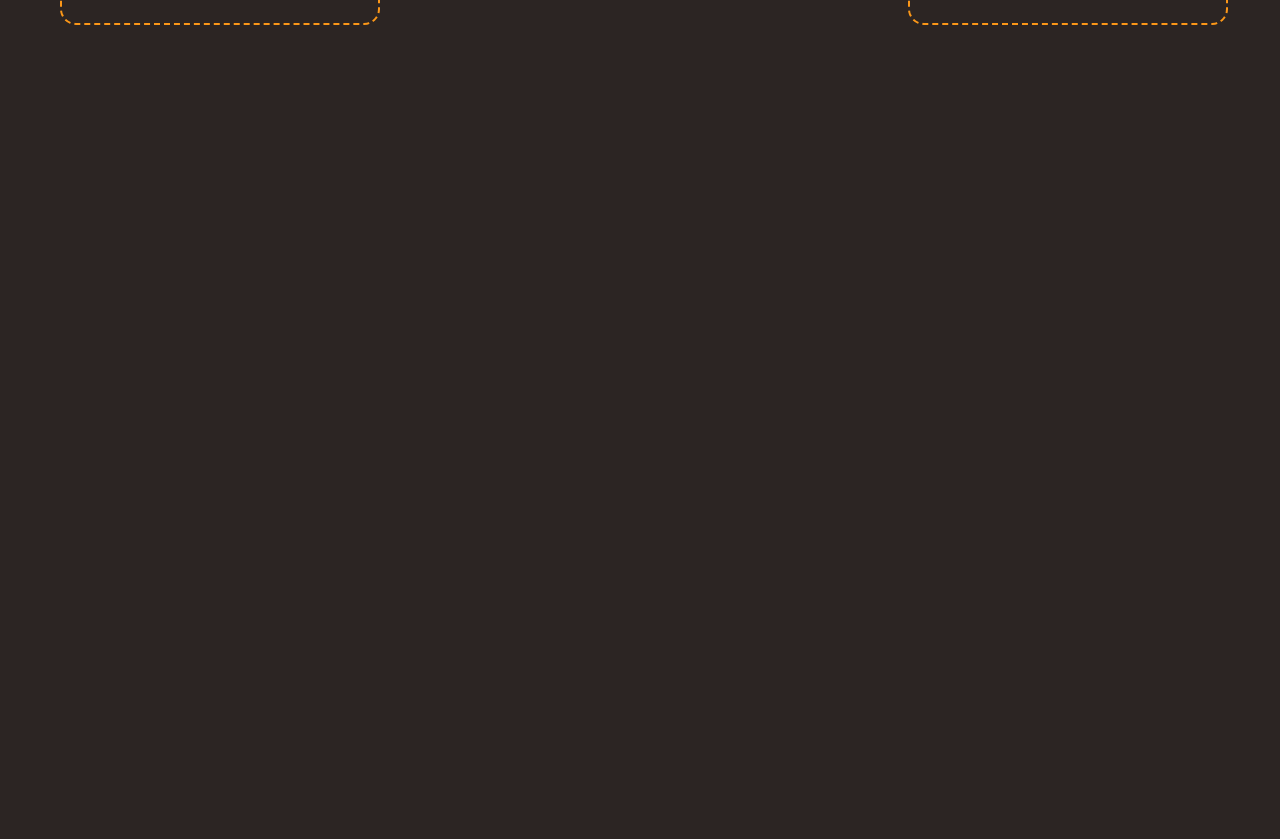
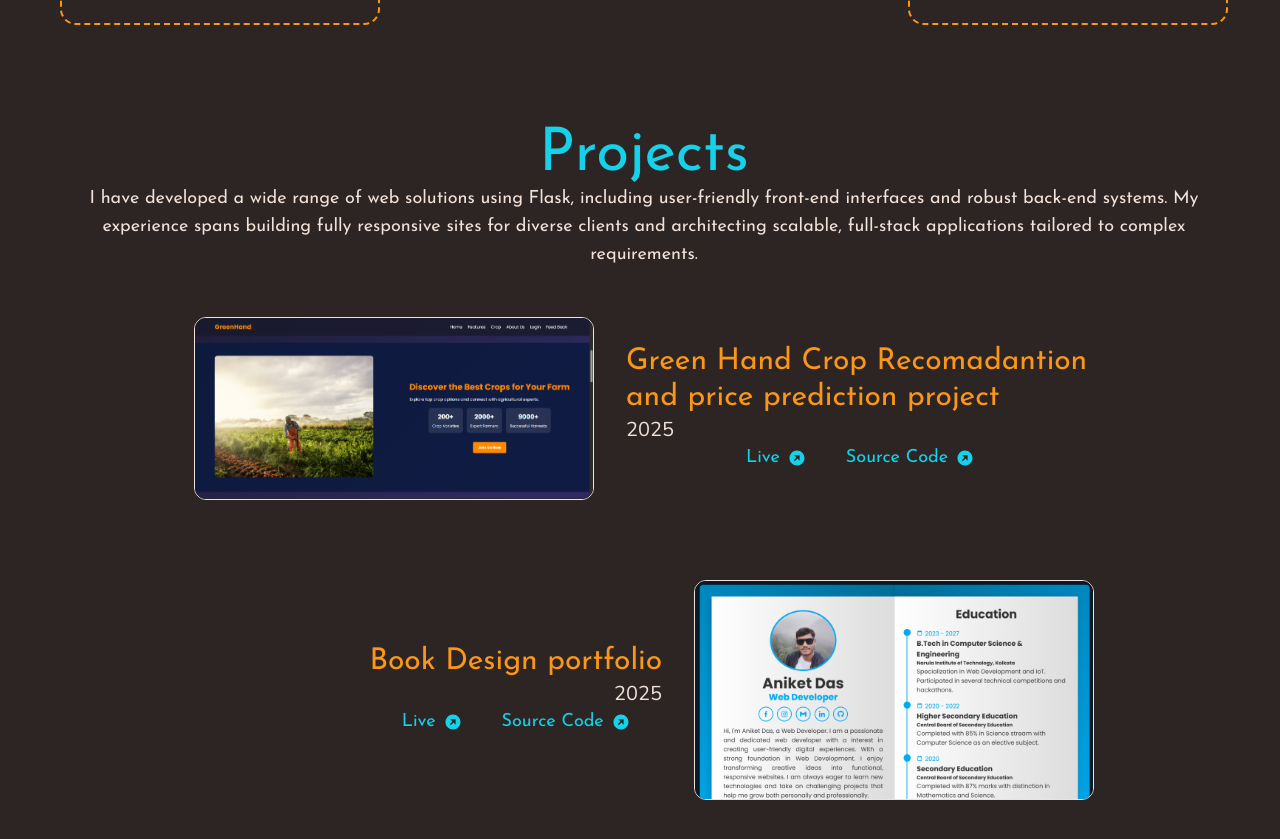
Before and after one commit to aniket00101/portfolio, a React (Vite) app: page / in a window 1280 px wide. Shown: the part 3120-3959 px from the top of the page. Built offline with nearby package versions, Linux system fonts and the light colour scheme.

Commit message:
added projects section

```diff
--- a/src/App.jsx
+++ b/src/App.jsx
@@ -6,6 +6,7 @@ import { AboutMeMain } from "./components/aboutmesection/AboutMeMain";
 import Helper from "./components/HelperSection/Helper";
 import SkillsMain from "./components/skillssection/SkillsMain";
 import ExperienceMain from "./components/experience/ExperienceMain";
+import ProjectMain from "./components/projectsSection/ProjectMain";
 
 function App() {
   const [loading, setLoading] = useState(true);
@@ -17,7 +18,7 @@ function App() {
     return () => clearTimeout(timer);
   }, []);
   return (
-    <main className="font-body min-h-screen bg-DarkBrown dark:bg-lightBrown transition-colors duration-500">
+    <main className="font-body min-h-screen bg-DarkBrown dark:bg-hex transition-colors duration-500">
       {loading ? (
         <div className="grid place-items-center min-h-screen w-screen bg-[#121621]">
           <HamsterLoader />
@@ -30,6 +31,7 @@ function App() {
             <AboutMeMain />
             <SkillsMain />
             <ExperienceMain />
+            <ProjectMain />
             <Helper />
           </div>
         </div>
--- a/src/components/navbar/Navbarlogo.jsx
+++ b/src/components/navbar/Navbarlogo.jsx
@@ -18,7 +18,7 @@ function Navbarlogo() {
           <h1 className="text-white text-2xl sm:px-2 sm:hidden md:block lg:font-bold">
             Aniket Das
           </h1>
-          <h1 className="text-white font-special font-extrabold text-4xl sm:text-2xl md:hidden">
+          <h1 className="text-white font-special font-extrabold text-4xl sm:text-1xl sm:flex   md:hidden ">
             Aniket
           </h1>
         </>
--- /dev/null
+++ b/src/components/projectsSection/ProjectMain.jsx
@@ -0,0 +1,37 @@
+import React from 'react'
+import ProjectText from './ProjectText'
+import SingleProject from './SingleProject'
+
+const projects = [
+  {
+    name: 'Green Hand Crop Recomadantion and price prediction project',
+    year: '2025',
+    align: 'right',
+    image: '/images/project/greenHand.png',
+    link: 'https://greenhand-pr391.onrender.com/',
+    sourcecode: 'https://github.com/aniket00101/GreenHand-PR391'
+  },
+  {
+    name: 'Book Design portfolio',
+    year: '2025',
+    align: 'left',
+    image: '/images/project/bookportfolio.png',
+    link: 'https://portfolio-book-design.vercel.app/',
+    sourcecode: 'https://github.com/aniket00101/Portfolio-Book-design-'
+  }
+]
+const ProjectMain = () => {
+  return (
+    <div id='projects' className="max-w-[1200px] mx-auto px-4">
+      <ProjectText />
+      <div className="flex flex-col gap-20 max-w-[900px] mx-auto mt-12">
+        {projects.map((item, index) => {
+          return <SingleProject key={index} name={item.name} year={item.year} align={item.align} image={item.image} link={item.link} sourcecode={item.sourcecode} />
+        })}
+
+      </div>
+    </div>
+  )
+}
+
+export default ProjectMain
--- /dev/null
+++ b/src/components/projectsSection/ProjectText.jsx
@@ -0,0 +1,12 @@
+import React from 'react'
+
+const ProjectText = () => {
+  return (
+    <div className="flex flex-col items-center mt-[100px]">
+        <h2 className="text-6xl text-cyan md-10"> Projects</h2>
+        <p className="text-lg text-center text-white">I have developed a wide range of web solutions using Flask, including user-friendly front-end interfaces and robust back-end systems. My experience spans building fully responsive sites for diverse clients and architecting scalable, full-stack applications tailored to complex requirements.</p>
+    </div>
+  )
+}
+
+export default ProjectText
--- /dev/null
+++ b/src/components/projectsSection/SingleProject.jsx
@@ -0,0 +1,22 @@
+import React from 'react'
+import { BiSolidRightTopArrowCircle } from "react-icons/bi";
+
+const SingleProject = ({ name, year, align, image, link, sourcecode }) => {
+  return (
+    <div className={`flex w-full sm:flex-col-reverse items-center gap-8 ${align === "left" ? "md:flex-row" : "md:flex-row-reverse"} justify-end`}>
+      <div>
+        <h2 className="md:text-3xl sm:text-2xl text-orange">{name}</h2>
+        <h2 className={`text-xl  font-thin text-white font-special sm:text-center ${align === "left" ? "md:text-right" : "md:text-left"}`}>{year}</h2>
+        <div className="flex gap-10 justify-center">
+          <a href={link} className={`text-lg flex gap-2 items-center text-cyan hover:text-orange transition-all duration-500  cursor-pointer sm:justify-self-center ${align==="left" ? "md:justify-self-end" : "md:justify-seld-start"}`}>Live<BiSolidRightTopArrowCircle /></a>
+          <a href={sourcecode} className={`text-lg flex gap-2 items-center text-cyan hover:text-orange transition-all duration-500  cursor-pointer sm:justify-self-center ${align==="left" ? "md:justify-self-end" : "md:justify-seld-start"}`}>Source Code<BiSolidRightTopArrowCircle /></a>
+        </div>
+      </div>
+      <div className="max-h-[220px] max-w-[400px] rounded-xl overflow-hidden hover:scale-110 transform transition-all duration-500 relative border border-white">
+        <img src={image} alt="project image" className="w-full h-full"/>
+      </div>
+    </div>
+  )
+}
+
+export default SingleProject
--- a/tailwind.config.js
+++ b/tailwind.config.js
@@ -27,6 +27,7 @@ export default {
       darkGrey: "#3f4441",
        */
       brown: "#53423e",
+      hex: "#1A2238",
       lightBrown: "#645550",
       darkBrown: "#2c2523",
       black: "#1e1917",
```
Also changed, not shown: public/images/project/bookportfolio.png (added), public/images/project/greenHand.png (added).
